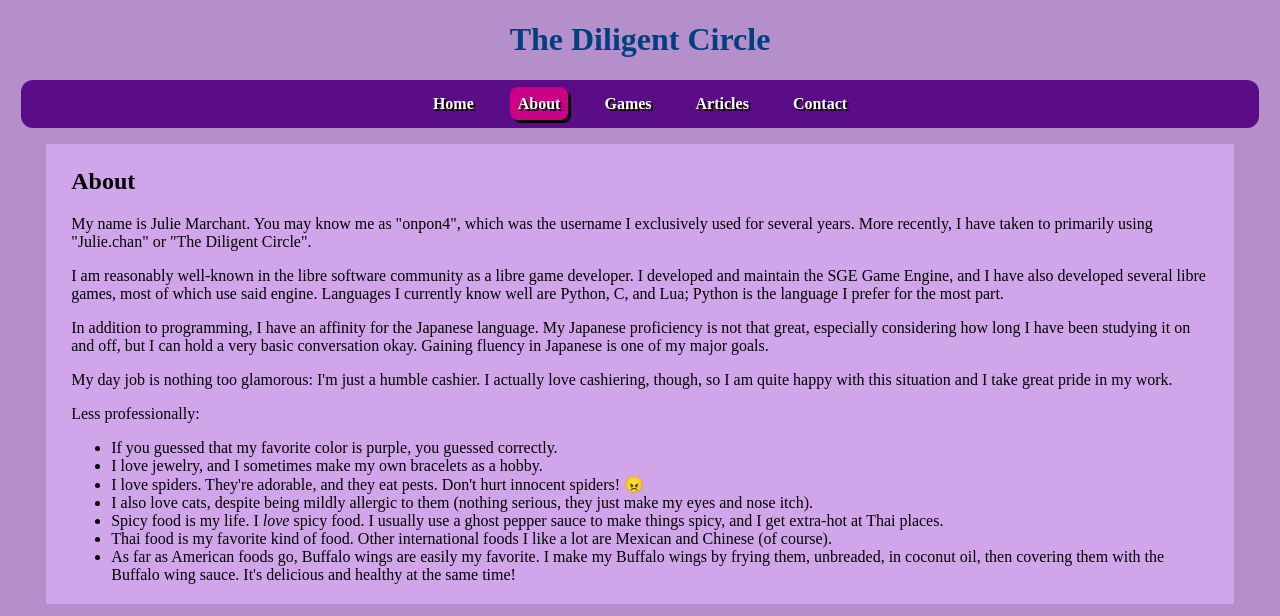
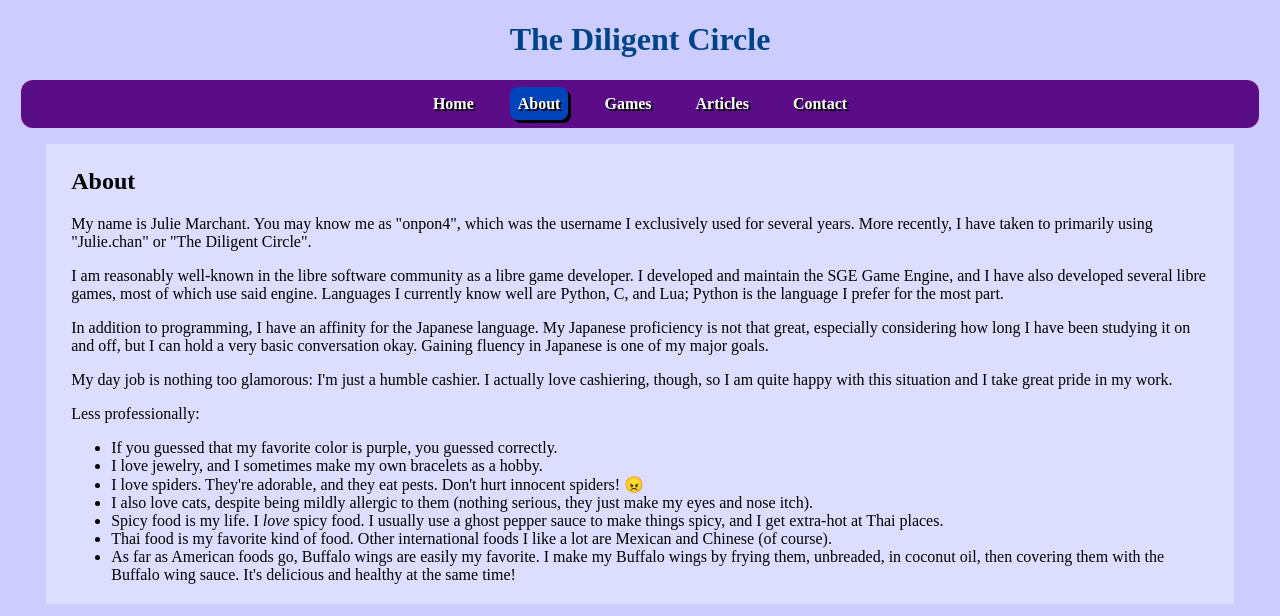
Before and after one commit to onpon4/onpon4.github.io, a PHP site: page /about.html in a window 1280 px wide. Shown: the top 616 px of the page. Run offline with PHP 8.4, Linux system fonts and the light colour scheme.

Commit message:
Tweaked the color scheme.
Should hopefully make it look less monochromally purple.

```diff
--- a/style.css
+++ b/style.css
@@ -1,12 +1,12 @@
 body
 {
     color: black;
-    background: #B48FC9;
+    background: #CCF;
 }
 
 h1.header
 {
-    color: #004080;
+    color: #048;
     text-align: center;
 }
 
@@ -79,13 +79,13 @@ nav.header a, nav.header a:hover, nav.header a:visited
 
 nav.header li.current a, nav.header a:hover
 {
-    background: #C08;
+    background: #04B;
     box-shadow: 3px 3px black;
 }
 
 main
 {
-    background: #D0A5E9;
+    background: #DDF;
     width: 90%;
     margin-left: auto;
     margin-right: auto;
```
